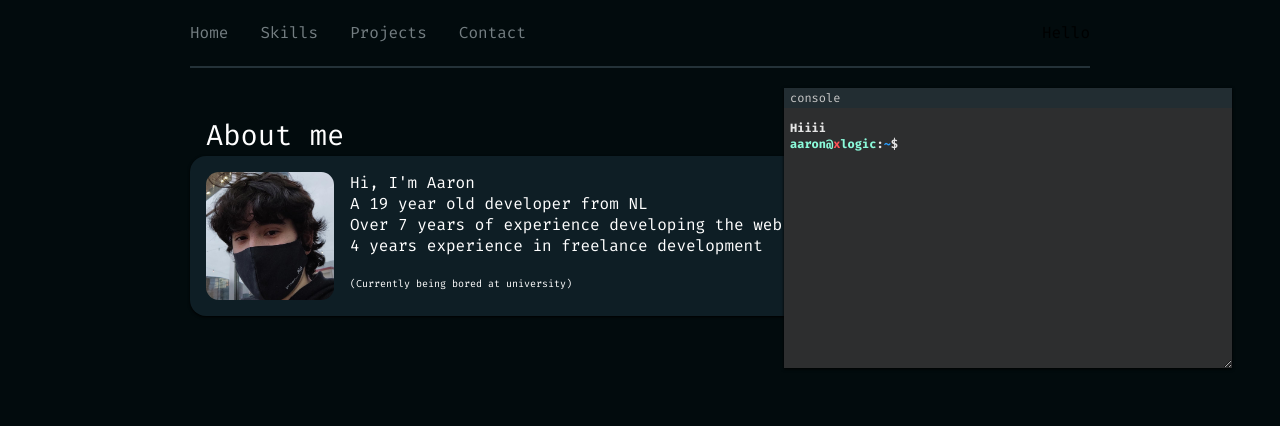
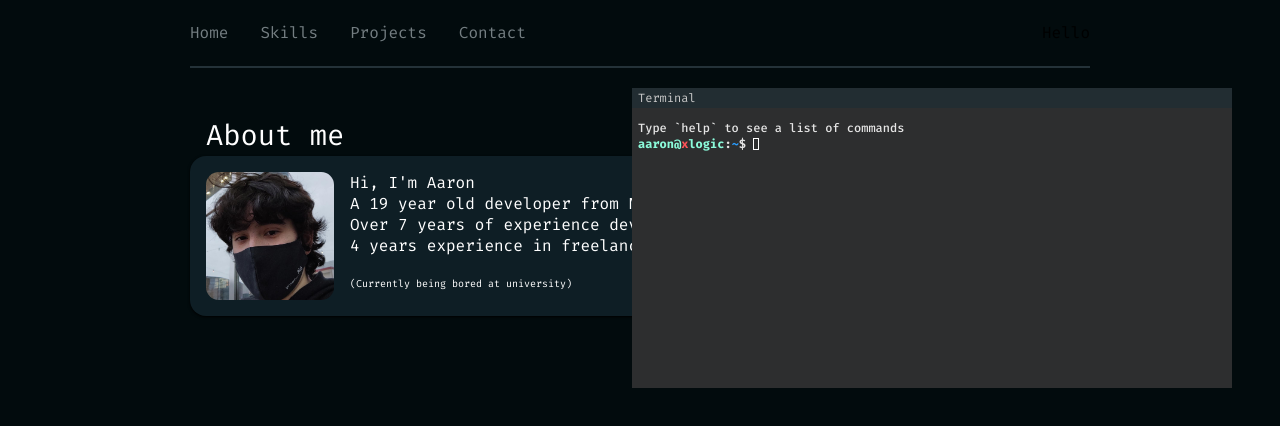
Before and after one commit to Hattorius/portfolio, a React (Vite) app: page / in a window 1280 px wide. Shown: the top 426 px of the page. Built offline with nearby package versions, Linux system fonts and the light colour scheme.

Commit message:
Declared types

```diff
--- a/src/App.tsx
+++ b/src/App.tsx
@@ -49,7 +49,7 @@ export const App = () => {
 		<Wrapper>
 			<Center>
                 <Navbar goToHandler={goToPage}/>
-                <Console barName='console'/>
+                <Console/>
                 <AboutMe/>
             </Center>
 			<GlobalStyle />
--- a/src/components/Console.tsx
+++ b/src/components/Console.tsx
@@ -13,21 +13,19 @@ const Wrapper = styled.div`
     margin-top: 20px;
     cursor: text;
     height: 35%;
-    -webkit-box-shadow: 0px 1px 3px 0px #000000;
-    box-shadow: 0px 1px 3px 0px #000000;
+    &:active {
+        -webkit-box-shadow: 0px 1px 3px 0px #000000;
+        box-shadow: 0px 1px 3px 0px #000000;
+    }
     display: none;
     @media (min-width: 1000px) {
-        display: block;
+        display: flex;
+        flex-direction: column;
+        justify-content: stretch;
     }
     resize: both;
-    overflow: hidden;
-    overflow-y: scroll;
-    &::-webkit-scrollbar {
-        display: none;
-    }
-    -ms-overflow-style: none;
-    scrollbar-width: none;
-    padding-bottom: 1rem;
+    min-height: 300px;
+    min-width: 600px;
 `;
 
 const Bar = styled.div`
@@ -48,6 +46,15 @@ const Bar = styled.div`
 const Content = styled.div`
     padding: 6px;
     padding-top: 12px;
+    flex-grow: 1;
+    overflow-y: overlay;
+    padding-bottom: 1rem;
+    &::-webkit-scrollbar {
+        display: none;
+    }
+    -ms-overflow-style: none;
+    scrollbar-width: none;
+    margin-bottom: 3px;
 `;
 
 const Line = styled.div`
@@ -76,6 +83,10 @@ const Command = styled.div`
     color: #e5e5e5;
 `;
 
+const Log = styled(Command)`
+    font-weight: 500;
+`;
+
 const ConsoleCommands = (props) => {
     const commandsList = props.commands.map((command: ConsoleLine, i) => {
         if (command.type === 'command') {
@@ -87,7 +98,7 @@ const ConsoleCommands = (props) => {
         } else if (command.type === 'log') {
             return (
                 <div key={i}>
-                    <Command>{command.message}</Command>
+                    <Log>{command.message}</Log>
                 </div>
             );
         }
@@ -106,6 +117,9 @@ const TyperBlock = styled.div`
 const TyperBlockActiveHidden = styled.div`
     display: hidden;
 `;
+const TyperBlocky = styled(TyperBlock)`
+    border: 1px solid white;
+`;
 
 const Typer = () => {
     const [hidden, setHidden] = React.useState(false);
@@ -121,55 +135,129 @@ const Typer = () => {
     }
 }
 
-type Command = (args: string[], utils: CMDUtils) => number;
-type CMDUtils = {
-    log: (...text: string[]) => void
-};
+function reverse(s){
+    return s.split("").reverse().join("");
+}
 
-type ConsoleLine = {
-    type: 'command',
-    command: string,
-    path: string
-} | {
-    type: 'log',
-    message: string
-};
+export const Console = () => {
+    const [input, inputState] = useState('');
+    const [active, setActive] = useState(false);
+    const [consoleData, setConsoleData] = useState<ConsoleLine[]>([
+        {type:'log', message:'Type `help` to see a list of commands', path:'~'}
+    ]);
 
-const commands: {[key: string]: Command} = {
-    'cd': (args) => {
-        return 0;
-    },
-    pwd: a => {
-        return 0;
-    },
-    echo: (a, u) => {
-        u.log(...a);
-        return 0;
+    const fileSystem = {
+        '~': {
+            "readme.txt": "Wow, actually someone interacting with this custom made terminal?",
+            "needwork.txt": "I ned work"
+        }
+    };
+
+    const commandsExe = {
+        "help": {
+            "help": "Shows this message",
+            "exe": (command: ConsoleLine) => {
+                var commands: ConsoleLine[] = [
+                    command,
+                    {type: 'log', message: 'AARON bash, version 0.0.2-release', path: '~'},
+                    {type: 'log', message: 'These shell commands are defined internally. Type `help` to see this list', path: '~'},
+                    {type: 'log', message: 'Type `help name` to find out more about the function `name`', path: '~'},
+                    {type: 'log', message: 'Use `info bash` to find out more about the shell in general.', path: '~'},
+                    {type: 'log', message: '', path: '~'},
+                    {type: 'log', message: 'A star (*) next to a name means that the command is disabled.', path: '~'},
+                    {type: 'log', message: '', path: '~'},
+                ];
+                for (var i = 0; i < Object.keys(commandsExe).length; i++) {
+                    const thisCommand = Object.keys(commandsExe)[i];
+                    commands.push({
+                        type: 'log',
+                        message: thisCommand + "  =>  " + commandsExe[thisCommand].help,
+                        path: '~'
+                    });
+                }
+                setConsoleData(consoleData.concat(commands));
+            }
+        },
+        "clear": {
+            "help": "Clears the terminal",
+            "exe": () => {
+                setConsoleData([]);
+            }
+        },
+        "ls": {
+            "help": "Shows current directory contents",
+            "exe": (command: ConsoleLine) => {
+                const currentPath = command.path.split('/');
+                var newPath = fileSystem;
+                for (var i = 0; i < currentPath.length; i++) {
+                    newPath = newPath[currentPath[i]];
+                }
+
+                var filesList: string = '';
+                for (var i = 0; i < Object.keys(newPath).length; i++) {
+                    filesList += Object.keys(newPath)[i] + " ";
+                }
+                console.log(filesList);
+
+                setConsoleData([
+                    ...consoleData,
+                    command,
+                    {type: 'log', message: filesList, path: '~'},
+                ]);
+            }
+        },
+        "cat": {
+            "help": "Reads file",
+            "exe": (command: ConsoleLine,  args: string[]) => {
+                const currentPath = command.path.split('/');
+                var newPath = fileSystem;
+                for (var i = 0; i < currentPath.length; i++) {
+                    newPath = newPath[currentPath[i]];
+                }
+
+                var logs = [command];
+                if (args[0]) {
+                    logs.push({type: 'log', message: newPath[args[0]], path: '~'});
+                }
+                setConsoleData(consoleData.concat(logs));
+            }
+        }
     }
-};
 
-export const Console = ( props ) => {
-    const [input, inputState] = useState('');
-    const [consoleData, setConsoleData] = useState<ConsoleLine[]>([{type: 'log', message: 'Hiiii'}]);
+    const commandExecute = (command: string, commands: ConsoleLine[]) => {
+        console.log(command);
 
-    const commandExecute = (command, commands) => {
-        if (commands === '') commands = ' ';
+        if (command === '') command = ' ';
         var path = '~';
-        if (consoleData.at(-1)['path']) {
-            path = consoleData.at(-1)['path'];
+
+        if (consoleData.length && consoleData.at(-1).path) {
+            path = consoleData.at(-1).path;
         }
-        setConsoleData([...consoleData, {type: 'command', command: command, path: path}]);
-        console.log(command);
-        const consoleWrapper = document.querySelector('.consoleWrapper');
+        const commandView: ConsoleLine = {type: 'command', command: command, path: path};
+
+        const mainCommand = command.split(' ')[0];
+        const args = command.split(' ');
+        args.shift();
+        if (commandsExe[mainCommand]) {
+            commandsExe[mainCommand].exe(commandView, args);
+        } else {
+            if (command !== ' ') {
+                setConsoleData([...consoleData, commandView, {type: 'log', message: mainCommand+": command not found", path: '~'}]);
+            } else {
+                setConsoleData([...consoleData, commandView]);
+            }
+        }
+
+        const consoleWrapper = document.querySelector('.consoleContent');
         consoleWrapper.scrollTop = consoleWrapper.scrollHeight - consoleWrapper.clientHeight;
     }
 
-    const keyPress = (e) => {
+    const keyPress = (e: React.KeyboardEvent<HTMLInputElement>) => {
         if (e.keyCode === 8) {
             inputState(input.slice(0, -1));
         } else if (e.keyCode === 32) {
             inputState(input + " ");
-        } else if (e.keyCode >= 48 && e.keyCode <= 90) {
+        } else if ((e.keyCode >= 48 && e.keyCode <= 90) || e.keyCode === 190 || e.keyCode === 191) {
             inputState(input+e.key)
         } else if (e.keyCode === 13) {
             const query = input;
@@ -187,14 +275,30 @@ export const Console = ( props ) => {
         latestPath = '~';
     }
 
+    const wrapperRef = useRef(null);
+
+    useEffect(() => {
+        function handleClickOutside(event: MouseEvent) {
+            if (wrapperRef.current && !wrapperRef.current.contains(event.target)) {
+                setActive(false);
+            } else {
+                setActive(true);
+            }
+        }
+        document.addEventListener("mousedown", handleClickOutside);
+        return () => {
+            document.removeEventListener("mousedown", handleClickOutside);
+        };
+    }, [wrapperRef]);
+
     return (
         <Draggable handle=".handle" defaultPosition={{x: 0, y: 0}}>
-            <Wrapper className="consoleWrapper" onKeyDown={keyPress} tabIndex="0">
-                <Bar className="handle">{props.barName}</Bar>
-                <Content>
+            <Wrapper ref={wrapperRef} className="consoleWrapper" onKeyDown={keyPress} tabIndex={0}>
+                <Bar className="handle">Terminal</Bar>
+                <Content className="consoleContent">
                     <Line>
                         <ConsoleCommands commands={consoleData}></ConsoleCommands>
-                        <User>aaron@<X>x</X>logic</User><Command>:</Command><Path>{latestPath}</Path><Command>$ {input}<Typer /></Command>
+                        <User>aaron@<X>x</X>logic</User><Command>:</Command><Path>{latestPath}</Path><Command>$ {input}{active ? <Typer/> : <TyperBlocky/>}</Command>
                     </Line>
                 </Content>
             </Wrapper>
```
Also changed, not shown: src/types.d.ts (added, +10 -0 lines).
